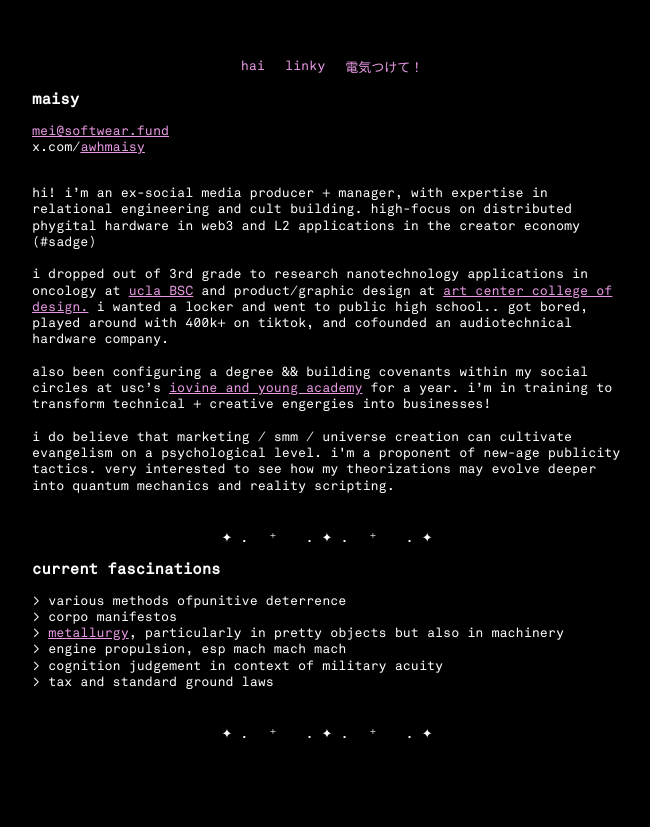
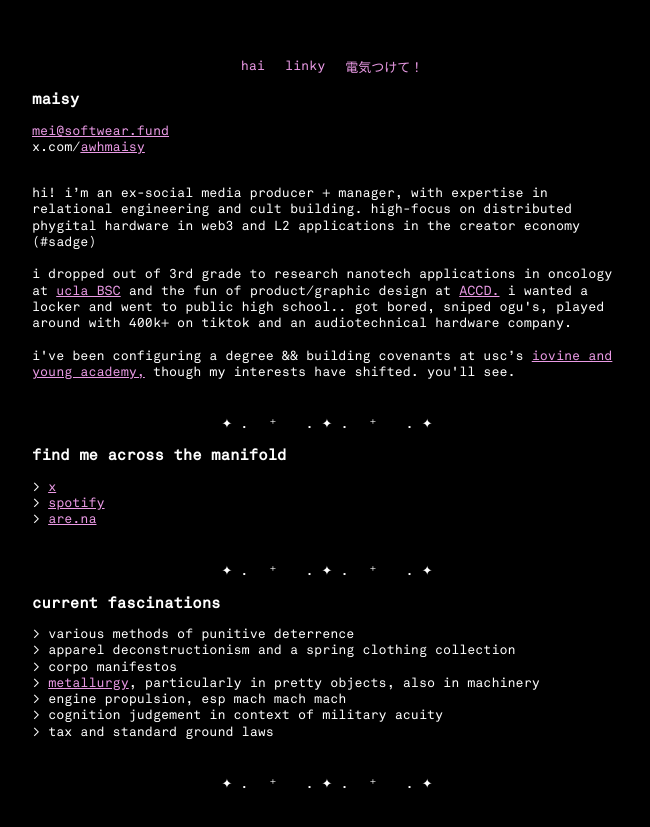
Before and after one commit to awhmaisy/pleasant-fw24, a SvelteKit app: page / in a window 1280 px wide. Shown: the part 103-930 px from the top of the page, without its empty margins (308-958 px from the left). Built offline with nearby package versions, Linux system fonts and the light colour scheme.

Commit message:
chill lul update

```diff
--- a/src/routes/+page.svelte
+++ b/src/routes/+page.svelte
@@ -13,36 +13,43 @@ x.com/<a href="https://x.com/awhmaisy">awhmaisy</a>
     engineering and cult building. high-focus on distributed phygital hardware
     in web3 and L2 applications in the creator economy (#sadge)
     <br /><br />
-    i dropped out of
-    3rd grade to research nanotechnology applications in oncology at
-    <a href="https://tdg.ucla.edu/" target="_blank">
-        ucla BSC
+    i dropped out of 3rd grade to research nanotech applications in oncology at
+    <a href="https://tdg.ucla.edu/" target="_blank"> ucla BSC </a>
+    and the fun of product/graphic design at
+    <a href="https://www.artcenter.edu/" target="_blank"> ACCD. </a>
+    i wanted a locker and went to public high school.. got bored, sniped ogu's, played
+    around with 400k+ on tiktok and an audiotechnical hardware company.
+    <br /><br />
+    i've been configuring a degree && building covenants at usc’s
+    <a href="https://iovine-young.usc.edu/" target="_blank">
+        iovine and young academy,
     </a>
-    and product/graphic design at
-    <a href="https://www.artcenter.edu/" target="_blank">
-        art center college of design.
-    </a>
-    i wanted a locker and went to public high school.. got bored, played around with 400k+ on
-    tiktok, and cofounded an audiotechnical hardware company.
-    <br /><br />
-    also been configuring a degree && building covenants within my social circles at usc’s
-    <a href="https://iovine-young.usc.edu/" target="_blank">
-        iovine and young academy
-    </a>
-    for a year. i’m in training to transform technical + creative engergies into businesses!
-    <br /><br />
-    i do believe that marketing / smm / universe creation can cultivate evangelism on a
-    psychological level. i'm a proponent of new-age publicity tactics. very
-    interested to see how my theorizations may evolve deeper into quantum
-    mechanics and reality scripting.
+    though my interests have shifted. you'll see.
 </p>
+<br />
+<hr />
+<h3>find me across the manifold</h3>
+<ul>
+    <li><a href="https://x.com/awhmaisy">x</a></li>
+    <li>
+        <a
+            href="https://open.spotify.com/user/msf84l3xh0uyy5vvf1nn0idon?si=f911a45cc0394a72"
+            >spotify</a
+        >
+    </li>
+    <li><a href="https://www.are.na/maisy">are.na</a></li>
+</ul>
 <br />
 <hr />
 <h3>current fascinations</h3>
 <ul>
-    <li>various methods ofpunitive deterrence</li>
+    <li>various methods of punitive deterrence</li>
+    <li>apparel deconstructionism and a spring clothing collection</li>
     <li>corpo manifestos</li>
-    <li><a href="https://pm-c2.vercel.app/">metallurgy</a>, particularly in pretty objects but also in machinery</li>
+    <li>
+        <a href="https://pm-c2.vercel.app/">metallurgy</a>, particularly in
+        pretty objects, also in machinery
+    </li>
     <li>engine propulsion, esp mach mach mach</li>
     <li>cognition judgement in context of military acuity</li>
     <li>tax and standard ground laws</li>
--- /dev/null
+++ b/vite.config.js
@@ -0,0 +1,9 @@
+import { defineConfig } from 'vite';
+import { sveltekit } from '@sveltejs/kit/vite';
+
+export default defineConfig({
+  plugins: [sveltekit()],
+  optimizeDeps: {
+    exclude: ['0g'] // Add any other dependencies causing issues here
+  }
+});
```
